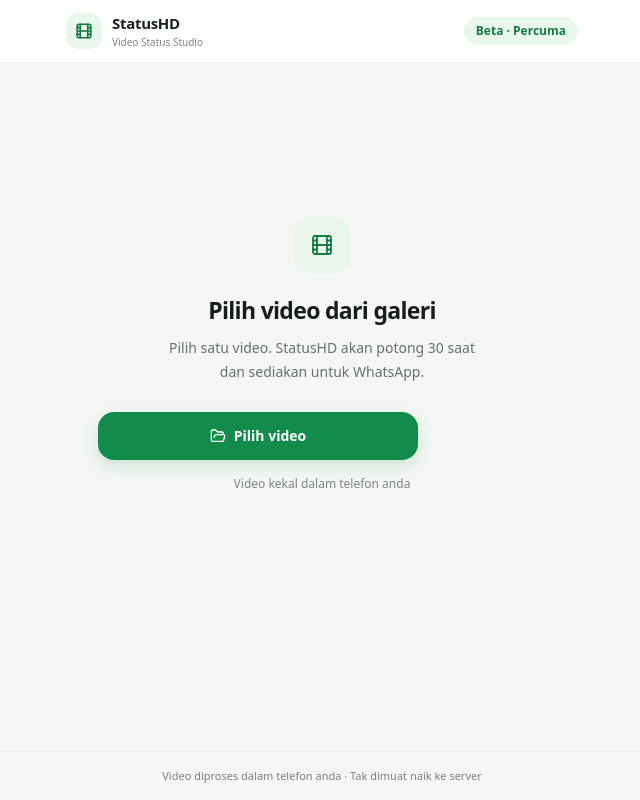
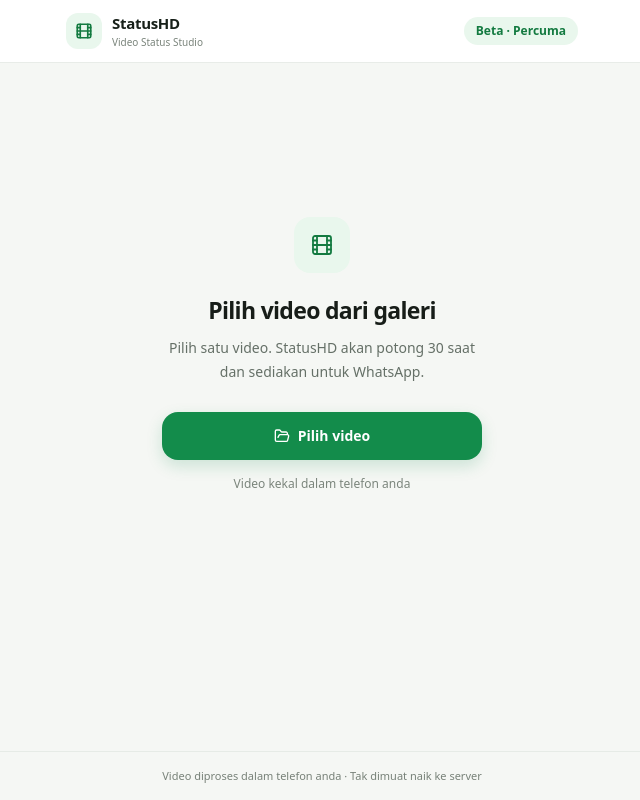
Before and after one commit to syahmiaof/whatsapp-hd-status-pwa, a React (Vite) app: page / in a window 1280 px wide. Shown: the whole page, without its empty margins (318-958 px from the left). Built offline with nearby package versions, Linux system fonts and the light colour scheme.

Commit message:
fix: center gallery picker button

```diff
--- a/src/components/Dropzone.tsx
+++ b/src/components/Dropzone.tsx
@@ -67,7 +67,7 @@ export const Dropzone: React.FC<DropzoneProps> = ({ selectedVideo, onSelectFile,
             type="button"
             onClick={openPicker}
             disabled={disabled}
-            className="mt-7 inline-flex min-h-12 w-full max-w-xs items-center justify-center gap-2 rounded-2xl bg-[#138c4b] px-5 text-sm font-bold text-white shadow-[0_6px_16px_rgba(19,140,75,0.18)] transition hover:bg-[#0e773f] active:scale-[0.99] disabled:cursor-not-allowed disabled:opacity-50 focus-visible:outline-none focus-visible:ring-4 focus-visible:ring-emerald-200"
+            className="mx-auto mt-7 inline-flex min-h-12 w-full max-w-xs items-center justify-center gap-2 rounded-2xl bg-[#138c4b] px-5 text-sm font-bold text-white shadow-[0_6px_16px_rgba(19,140,75,0.18)] transition hover:bg-[#0e773f] active:scale-[0.99] disabled:cursor-not-allowed disabled:opacity-50 focus-visible:outline-none focus-visible:ring-4 focus-visible:ring-emerald-200"
           >
             <FolderOpen className="h-4 w-4" />
             Pilih video
```
